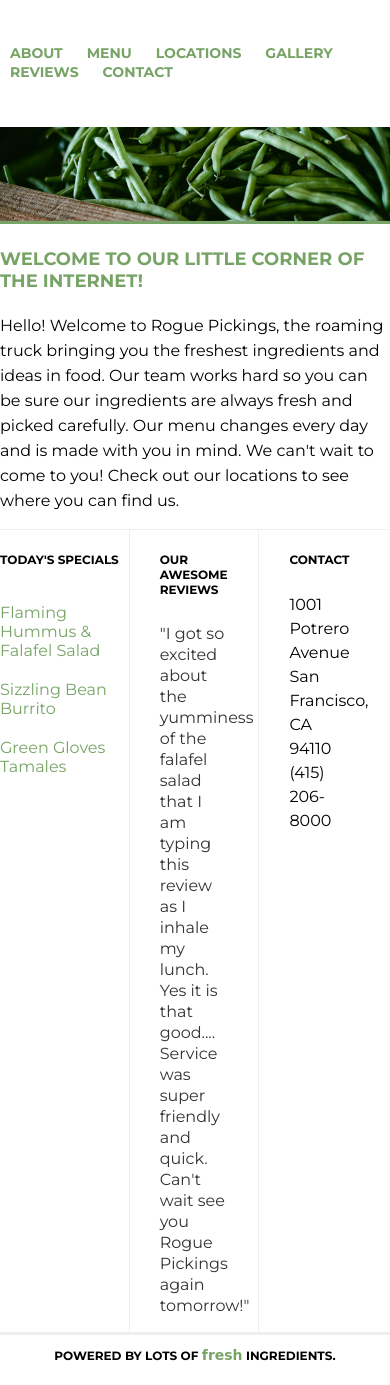
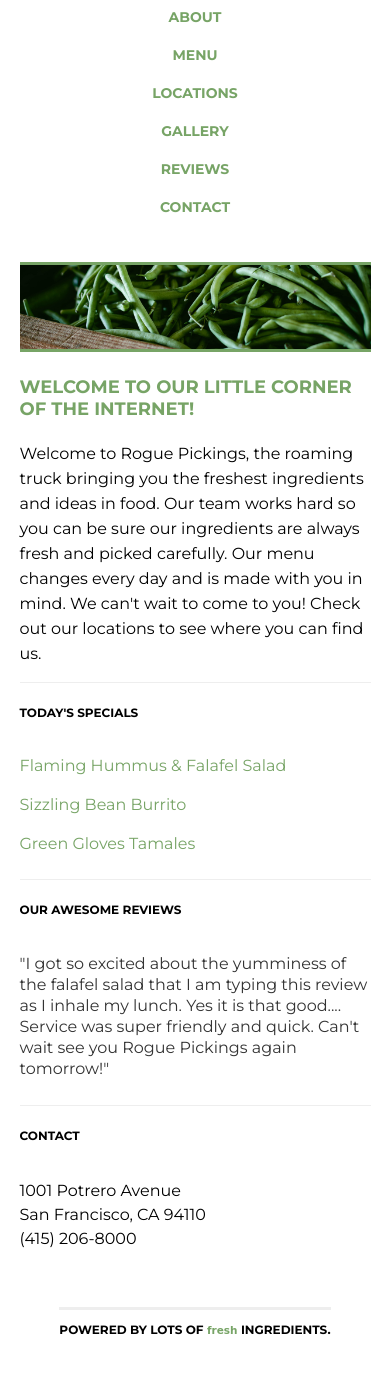
Before and after one commit to ashkyt/rogue-pickings-flex, a plain HTML site: page index.html in a window 390 px wide. Shown: the part 116-1501 px from the top of the page. Drawn offline with Linux system fonts and the light colour scheme; a web font is replaced by a local one.

Commit message:
updated responsive CSS for iPhone X, iPad, iPad Pro & Desktop

```diff
--- a/css/main.css
+++ b/css/main.css
@@ -1,10 +1,21 @@
+html {
+  font-size: 16px;
+}
 body {
-	font-family: 'Montserrat', Helvetica, Arial, sans-serif;
+  font-family: "Montserrat", Helvetica, Arial, sans-serif;
+  font-size: 1em;
+  display: flex;
+  justify-content: center;
+  align-items: center;
 }
 
-.container{
+.container {
   max-width: 1200px;
-	margin: 0 auto;
+  width: 90%;
+  display: flex;
+  justify-content: center;
+  align-items: center;
+  flex-flow: row wrap;
 }
 
 h1,
@@ -15,77 +26,82 @@ h3 {
   font-weight: 700;
 }
 h1 {
-	font-size: 30px;
+  font-size: 1.875em;
 }
 h2 {
-	font-size: 18px;
+  font-size: 1.125em;
 }
 h3 {
-	font-size: 12px;
+  font-size: 0.75em;
 }
 
 p {
-	font-size: 14px;
+  font-size: 0.875em;
   line-height: 21px;
   padding: 0 30px;
 }
 
 /*The widths are in a percentage!*/
 header {
-	height: 110px;
-	border-bottom: 3px solid #77a466;
   margin: 0 auto;
+  display: flex;
+  justify-content: center;
+  align-items: center;
+  flex-flow: column wrap;
 }
 
 header h1 {
-	float: left;
   margin: 0;
-	padding: 38px 0;
+  padding: 38px 0 0 0;
+  border-bottom: 3px solid #77a466;
 }
 header h1 span {
   color: #77a466;
 }
 
 header nav {
-	float: right;
-	padding: 46px 0;
+  padding: 36px 0;
 }
 header nav ul {
   margin: 0;
   padding: 0;
+  display: flex;
+  justify-content: center;
+  align-items: center;
+  flex-flow: column wrap;
 }
 header nav ul li {
   text-transform: uppercase;
   font-weight: 700;
-	font-size: 14px;
-	padding: 0 10px;
+  font-size: 0.875em;
+  padding: 10px;
   display: inline;
 }
-header nav ul li a{
+header nav ul li a {
   text-decoration: none;
-	color:#77a466;
+  color: #77a466;
 }
 
 /*The widths are in a percentage!*/
 .top-section,
 .bottom-section {
   margin: 0 auto;
-	clear: both;
+  display: flex;
+  justify-content: center;
+  align-items: center;
+  flex-flow: wrap row;
 }
 
-.main-image {
-	height: auto;
-	float: left;
+.bottom-section {
+  flex-flow: column wrap;
 }
+
 .main-image img {
   width: 100%;
   border-bottom: 3px solid #77a466;
+  border-top: 3px solid #77a466;
 }
 
-.main-title {
-	height: auto;
-	float: left;
-}
 .main-title h2 {
   text-align: left;
   padding: 5px 0;
@@ -93,16 +109,14 @@ header nav ul li a{
 }
 .main-title p {
   padding: 0;
-	font-size: 16px;
+  font-size: 1em;
   line-height: 25px;
 }
 
 .section-one,
 .section-two,
 .section-three {
-	width: 33%;
-	height: auto;
-	float: left;
+  width: 100%;
   border-top: 1px solid #eee;
 }
 
@@ -110,47 +124,108 @@ header nav ul li a{
   padding: 10px 0;
 }
 
-.section-two {
-	border-left: 1px solid #eee;
-	border-right: 1px solid #eee;
+.section-two h3,
+.section-three h3 {
+  padding: 10px 0px;
 }
 
-.section-two h3,
-.section-three h3 {
-	padding: 10px 30px;
+.section-two p,
+.section-three p {
+  padding: 10px 0px;
 }
-
 .menu {
   list-style: none;
   padding: 0;
 }
 .menu li {
   padding: 10px 0;
-	color:#77a466;
+  color: #77a466;
 }
 
 .reviews {
   color: #333;
-	font-size: 16px;
+  font-size: 1em;
   line-height: 21px;
 }
 
 .address {
-	font-size: 16px;
+  font-size: 1em;
   line-height: 24px;
 }
 
 /*The widths are in a percentage!*/
 footer {
-	height: 50px;
   border-top: 3px solid #eee;
-	margin: 0 auto;
-	clear: both;
+  margin: 30px auto;
   text-align: center;
+  display: flex;
+  justify-content: center;
+  align-items: center;
 }
 footer span {
-	font-family: 'Galada', cursive;
+  font-family: "Galada", cursive;
   text-transform: lowercase;
   color: #77a466;
-	font-size: 14px;
+  font-size: 0.875em;
 }
+
+/* --- iPad Responsive  --- */
+
+@media only screen and (min-width: 768px) {
+  header nav ul {
+    flex-flow: row wrap;
+  }
+}
+
+/* --- iPad Pro and Desktop Responsive --- */
+
+@media only screen and (min-width: 1024px) {
+  header {
+    flex-flow: row wrap;
+    width: 100%;
+  }
+
+  header h1 {
+    width: 40%;
+    padding: 36px 0;
+    border-bottom: none;
+    text-align: left;
+  }
+
+  header nav ul {
+    justify-content: space-between;
+    flex-flow: row wrap;
+  }
+
+  header nav {
+    width: 60%;
+  }
+
+  .section-two {
+    border-left: 1px solid #eee;
+    border-right: 1px solid #eee;
+  }
+
+  .bottom-section {
+    flex-flow: row wrap;
+    border-top: 1px solid #eee;
+    align-items: flex-start;
+  }
+
+  .section-one,
+  .section-two,
+  .section-three {
+    width: 33%;
+    border-top: none;
+  }
+
+  .section-two h3,
+  .section-three h3 {
+    padding-left: 20px;
+  }
+
+  .section-two p,
+  .section-three p {
+    padding-left: 20px;
+  }
+}
--- a/index.html
+++ b/index.html
@@ -54,7 +54,7 @@
         <div class="main-title">
           <h2>Welcome to our little corner of the internet!</h2>
           <p>
-            Hello! Welcome to Rogue Pickings, the roaming truck bringing you the
+            Welcome to Rogue Pickings, the roaming truck bringing you the
             freshest ingredients and ideas in food. Our team works hard so you
             can be sure our ingredients are always fresh and picked carefully.
             Our menu changes every day and is made with you in mind. We can't
```
Lines whose indentation alone changed are shown as unchanged.
